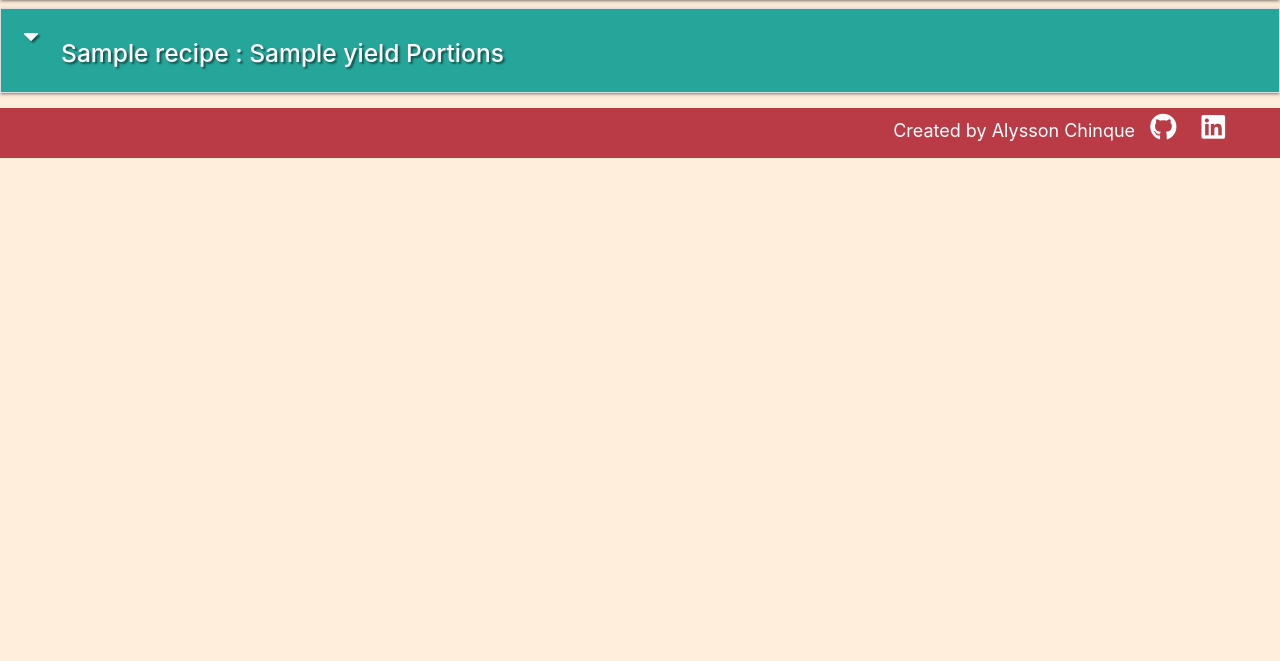
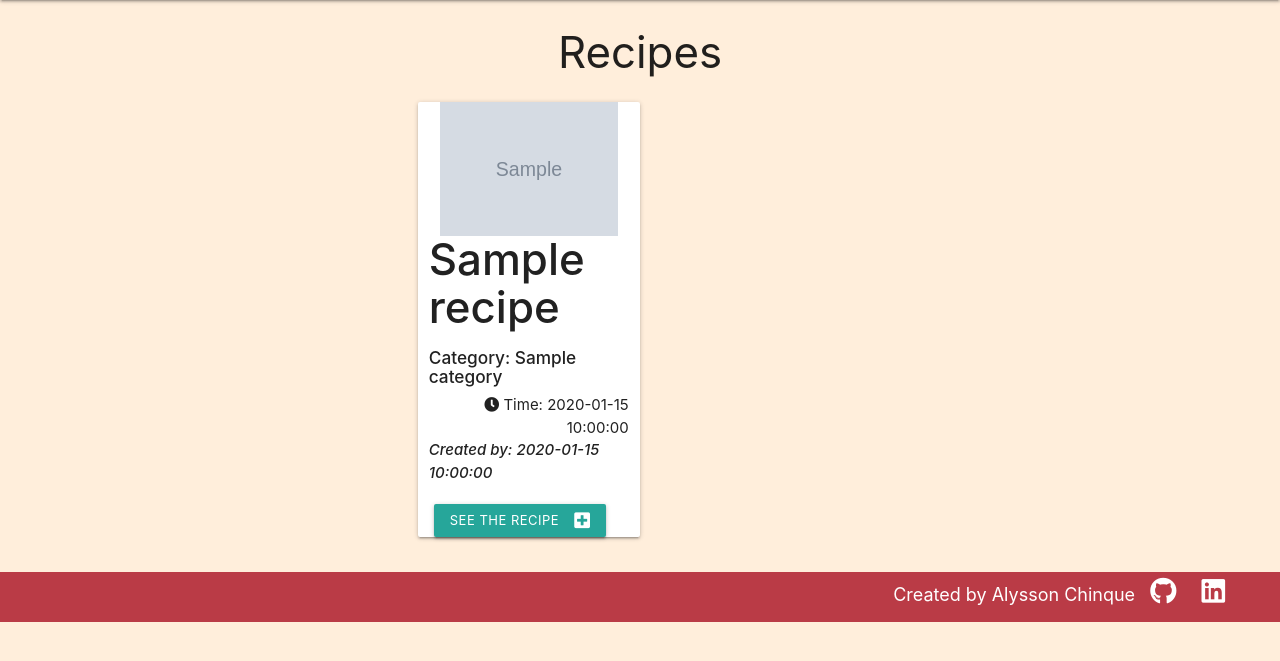
Before and after one commit to Code-Institute-Submissions/CookBook-29, a Flask app: page /recipes/ in a window 1280 px wide. Shown: the part 64-725 px from the top of the page. Run offline with Flask 2, Linux system fonts and the light colour scheme; grey boxes marked "Sample" are stand-in pictures; a database or web service that is not in the repository returns one stand-in record (values such as "Sample title"); some libraries are stand-ins or nearby versions; some web fonts are replaced.

Commit message:
Display recipe.

```diff
--- a/templates/pages/recipes.html
+++ b/templates/pages/recipes.html
@@ -1,26 +1,28 @@
 {% extends 'layout/base.html' %}
-
 {% block content %}
-
 {% include 'components/navigation/navigation.html' %}
 
-    <ul class="collapsible">
+
+    <h3 class="center-align">Recipes</h3>
+
+    <div class="row">
         {% for recipe in recipes %}
-        <li>
-            <div class="collapsible-header white-text teal lighten-1 text-shadow">
-                <i class="fas fa-caret-down"></i>
-                <h5><strong>{{ recipe.name_recipe }} : {{ recipe.yield }} Portions</strong></h5>
+        <div class="col s12 m6 card-panel">
+            <img class="col s12" src="{{ recipe.recipe_image }}">
+            <h3 class="card-title"><strong>{{ recipe.name_recipe }}</strong></h3>
+            <div class="card-content">
+                <h6><strong>Category: {{ recipe.category }}</strong></h6>
+                <div class="right-align"><i class="fas fa-clock prefix"></i> Time: {{ recipe.time }}</div>
+                <strong><em>Created by: {{ recipe.created_by }}</em></strong>
             </div>
-            <div class="collapsible-body">
-                <h6><strong>{{ recipe.category }}</strong></h6>
-                <div class="right-align"><i class="fas fa-clock prefix"></i> Time: {{ recipe.time }}</div>
-                <p>{{ recipe.ingredients }}</p>
-                <hr>
-                <p>{{ recipe.steps }}</p>
+            <div class="card-action">
+                <a href="{{ url_for('recipe_details', user_id=session['user_id'], recipe_id=recipe._id) }}" class="btn-small teal lighten-1">
+                    See the Recipe <i class="fas fa-plus-square right"></i>
+                </a>
             </div>
-        </li>
+        </div>
         {% endfor %}
-    </ul>
+    </div>
 
 {% include 'components/footer/footer.html' %}
 
```
Also changed, not shown: templates/pages/myrecipes.html (+17 -21 lines).
